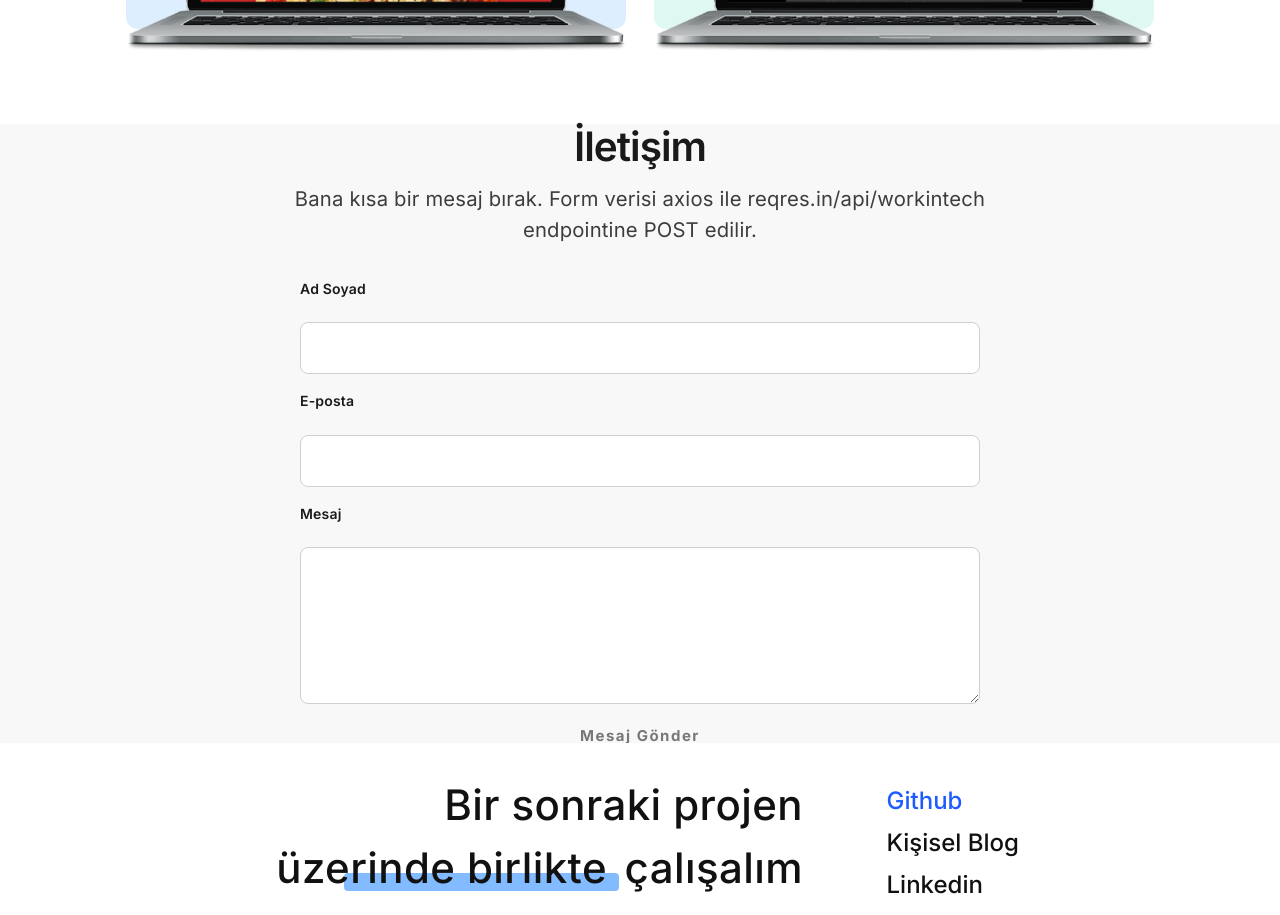
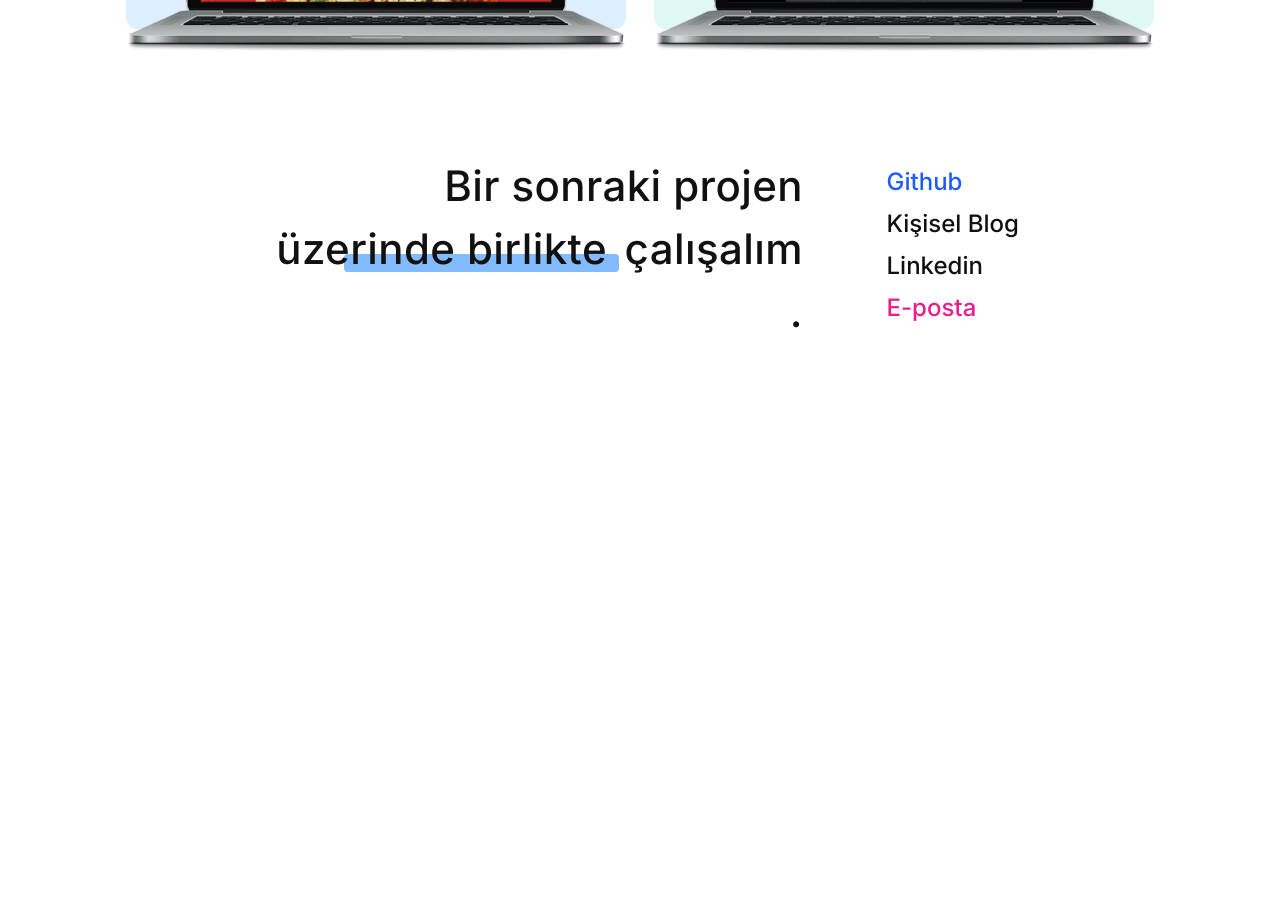
Before and after one commit to batuizmirli/Kisisel-Web-Sitesi, a React (Vite) app: page / in a window 1280 px wide. Shown: the part 2960-3875 px from the top of the page. After the commit the page ends 3383 px from the top, so only its background shows below. Built offline with nearby package versions, Linux system fonts and the light colour scheme; no server answers; a web font is replaced by a local one.

Commit message:
Remove contact section from homepage

```diff
--- a/src/App.jsx
+++ b/src/App.jsx
@@ -5,7 +5,6 @@ import HeroSection from './components/HeroSection'
 import AboutSection from './components/AboutSection'
 import SkillsSection from './components/SkillsSection'
 import ProjectsSection from './components/ProjectsSection'
-import ContactSection from './components/ContactSection'
 import Footer from './components/Footer'
 
 function App() {
@@ -17,7 +16,6 @@ function App() {
         <SkillsSection />
         <AboutSection />
         <ProjectsSection />
-        <ContactSection />
       </main>
       <Footer />
       <ToastContainer position="bottom-right" autoClose={2500} theme="colored" />
```
